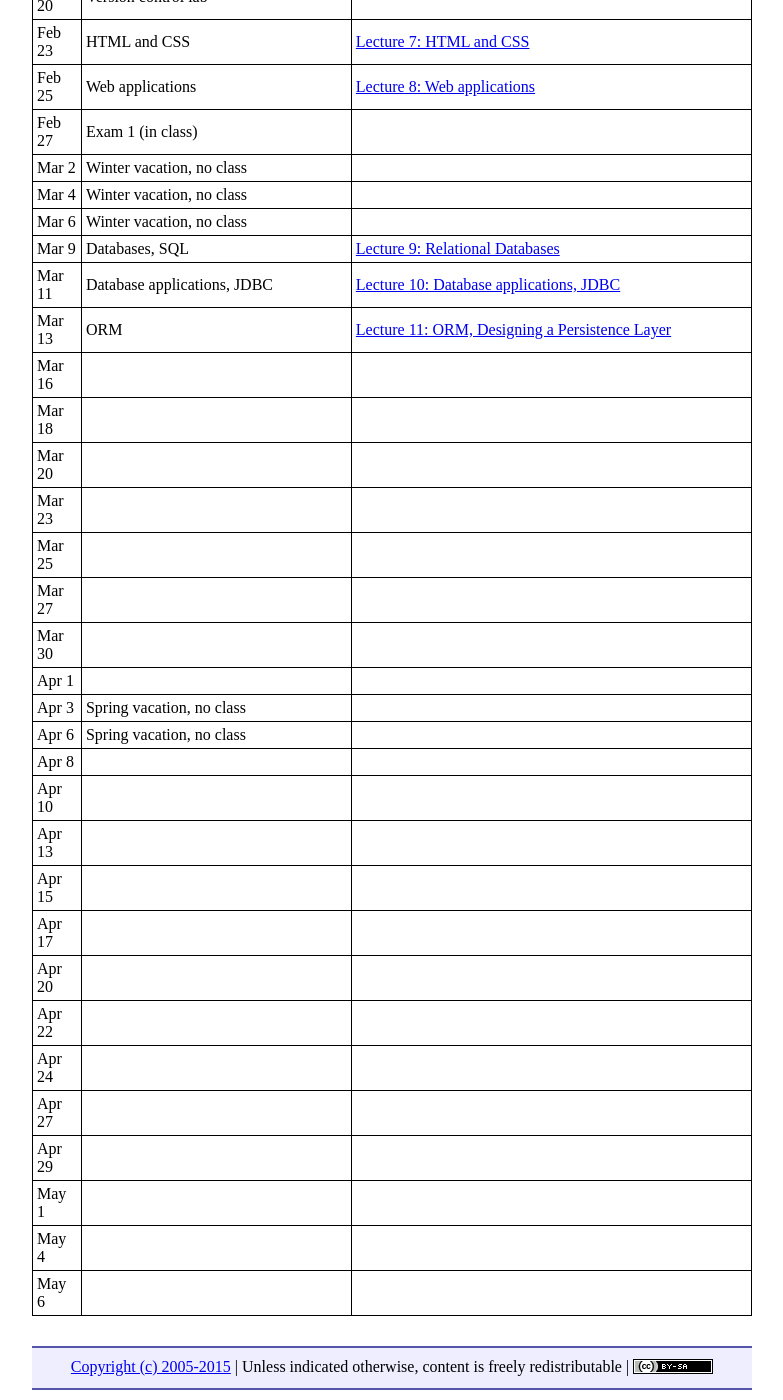
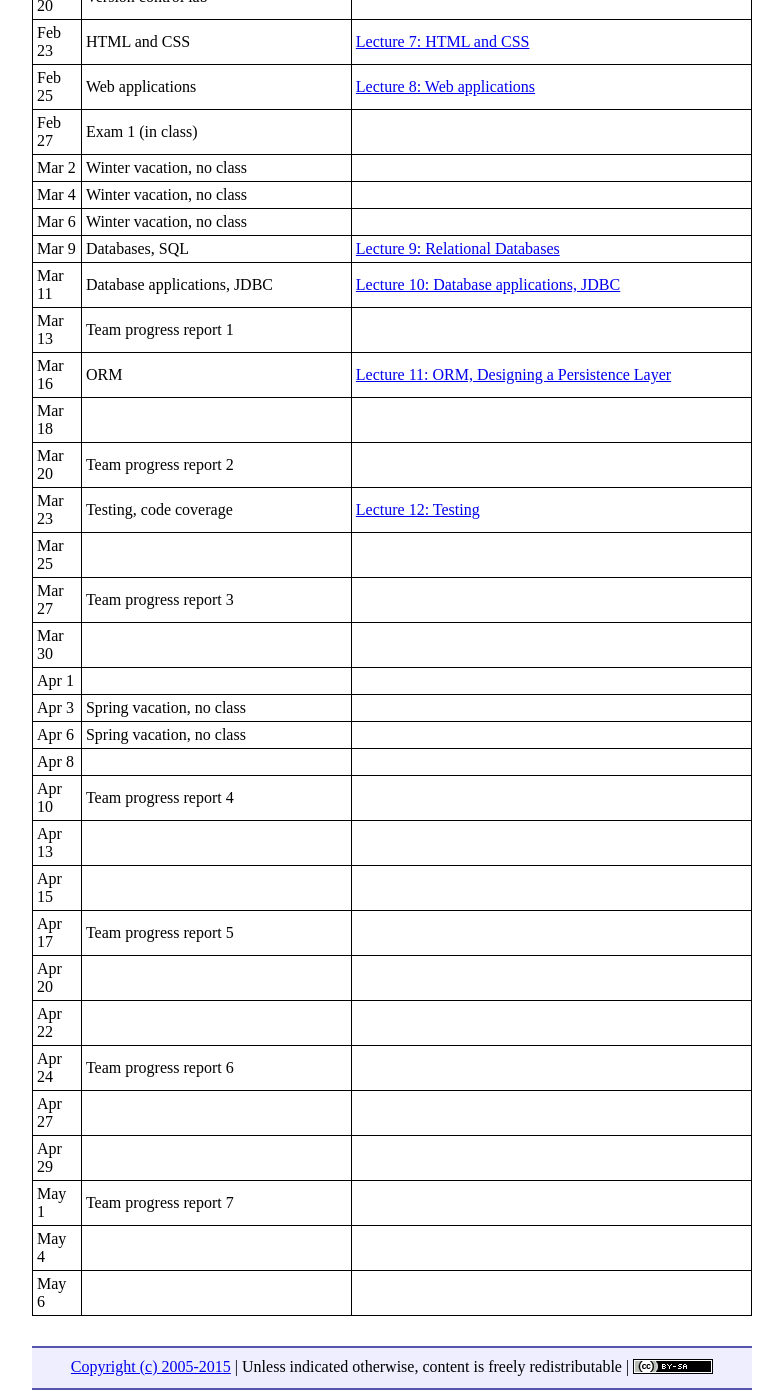
Before and after one commit to ycpcs/cs320-spring2016, a Jekyll site: the page built from schedule.md, in a window 1280 px wide and 1400 px high, scrolled down 785 px. Shown: the whole window, without its empty margins (248-1031 px from the left). Built offline with Jekyll 4.4.1, drawn with Linux system fonts in a browser that asks for light colours; Markdown is read by kramdown in place of the engine named in the settings.

Commit message:
testing lecture, more work on schedule

```diff
--- a/schedule.md
+++ b/schedule.md
@@ -34,27 +34,27 @@ Mar 4 | Winter vacation, no class
 Mar 6 | Winter vacation, no class
 Mar 9 | Databases, SQL | [Lecture 9: Relational Databases](lectures/lecture09.html)
 Mar 11 | Database applications, JDBC | [Lecture 10: Database applications, JDBC](lectures/lecture10.html)
-Mar 13 | ORM | [Lecture 11: ORM, Designing a Persistence Layer](lectures/lecture11.html)
-Mar 16 |
+Mar 13 | Team progress report 1
+Mar 16 | ORM | [Lecture 11: ORM, Designing a Persistence Layer](lectures/lecture11.html)
 Mar 18 |
-Mar 20 |
-Mar 23 |
+Mar 20 | Team progress report 2
+Mar 23 | Testing, code coverage | [Lecture 12: Testing](lectures/lecture12.html)
 Mar 25 |
-Mar 27 |
+Mar 27 | Team progress report 3
 Mar 30 |
 Apr 1 |
 Apr 3 | Spring vacation, no class
 Apr 6 | Spring vacation, no class
 Apr 8 |
-Apr 10 |
+Apr 10 | Team progress report 4
 Apr 13 |
 Apr 15 |
-Apr 17 |
+Apr 17 | Team progress report 5
 Apr 20 |
 Apr 22 |
-Apr 24 |
+Apr 24 | Team progress report 6
 Apr 27 |
 Apr 29 |
-May 1 |
+May 1 | Team progress report 7
 May 4 |
 May 6 |
```
Also changed, not shown: lectures/lecture12.md (added, +88 -0 lines), syllabus.md (+1 -1 lines), lectures/figures/testingEffort.png (added).
